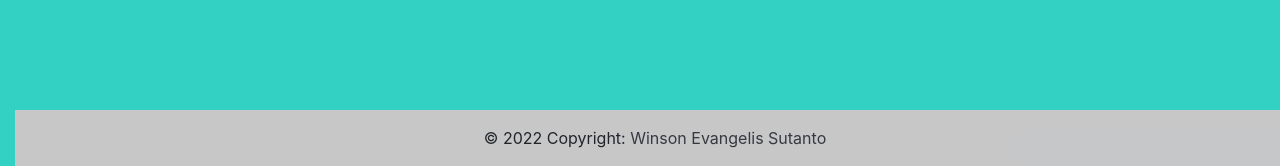
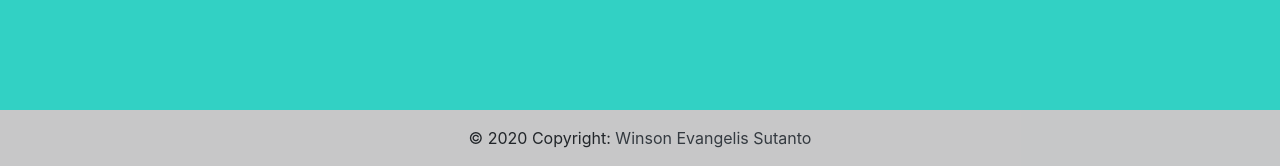
Before and after one commit to kaburov38/diabetes-classifier, a Django app: template classifier/templates/classifier/base.html in a window 1280 px wide. Shown: the part 634-800 px from the top of the page. Run offline with Django 4.2, Linux system fonts and the light colour scheme; the template is opened without the code that fills it, so the values that code supplies are empty; parts of the project's set-up code (start-up, migrations or seed data) failed here and were passed over.

Commit message:
fix footer

```diff
--- a/classifier/templates/classifier/base.html
+++ b/classifier/templates/classifier/base.html
@@ -7,14 +7,9 @@
     <title>Diabetes Classifier</title>
     <link rel="stylesheet" href="https://cdn.jsdelivr.net/npm/bootstrap@4.0.0/dist/css/bootstrap.min.css" integrity="sha384-Gn5384xqQ1aoWXA+058RXPxPg6fy4IWvTNh0E263XmFcJlSAwiGgFAW/dAiS6JXm" crossorigin="anonymous">
     <style>
-        footer {
-      position: absolute;
-      bottom: 0;
-      width: 100%;
-      margin: 0 !important;
-    }
     body{
-        background-color: rgb(50, 209, 196)
+        background-color: rgb(50, 209, 196);
+        padding-bottom: 80px;
     }
     </style>
 </head>
--- a/classifier/templates/classifier/footer.html
+++ b/classifier/templates/classifier/footer.html
@@ -1,8 +1,8 @@
-<footer class="bg-light text-center text-lg-start">
+<footer class="bg-light text-center text-lg-start fixed-bottom">
   <!-- Copyright -->
   <div class="text-center p-3" style="background-color: rgba(0, 0, 0, 0.2);">
-    © 2022 Copyright:
-    <a class="text-dark">Winson Evangelis Sutanto</a>
+    © 2020 Copyright:
+    <a class="text-dark" href="https://www.linkedin.com/in/winson-sutanto/" target=”_blank”>Winson Evangelis Sutanto</a>
   </div>
   <!-- Copyright -->
 </footer>
--- a/classifier/templates/classifier/index.html
+++ b/classifier/templates/classifier/index.html
@@ -173,8 +173,6 @@
   </div>
 </div>
 
-</div>
-
 <script>
     $("#diabetes-form").submit(function(e) {
 
@@ -189,8 +187,8 @@
             data: form.serialize(), // serializes the form's elements.
             success: function(data)
             {
-              $("#prediction-result").html(data['result'])
-              $('#prediction-modal').modal('show');
+              $("#prediction-result").html(data['result']);
+              $("#prediction-modal").modal('show');
             }
         });
     });
```
Also changed, not shown: 1 other file.
